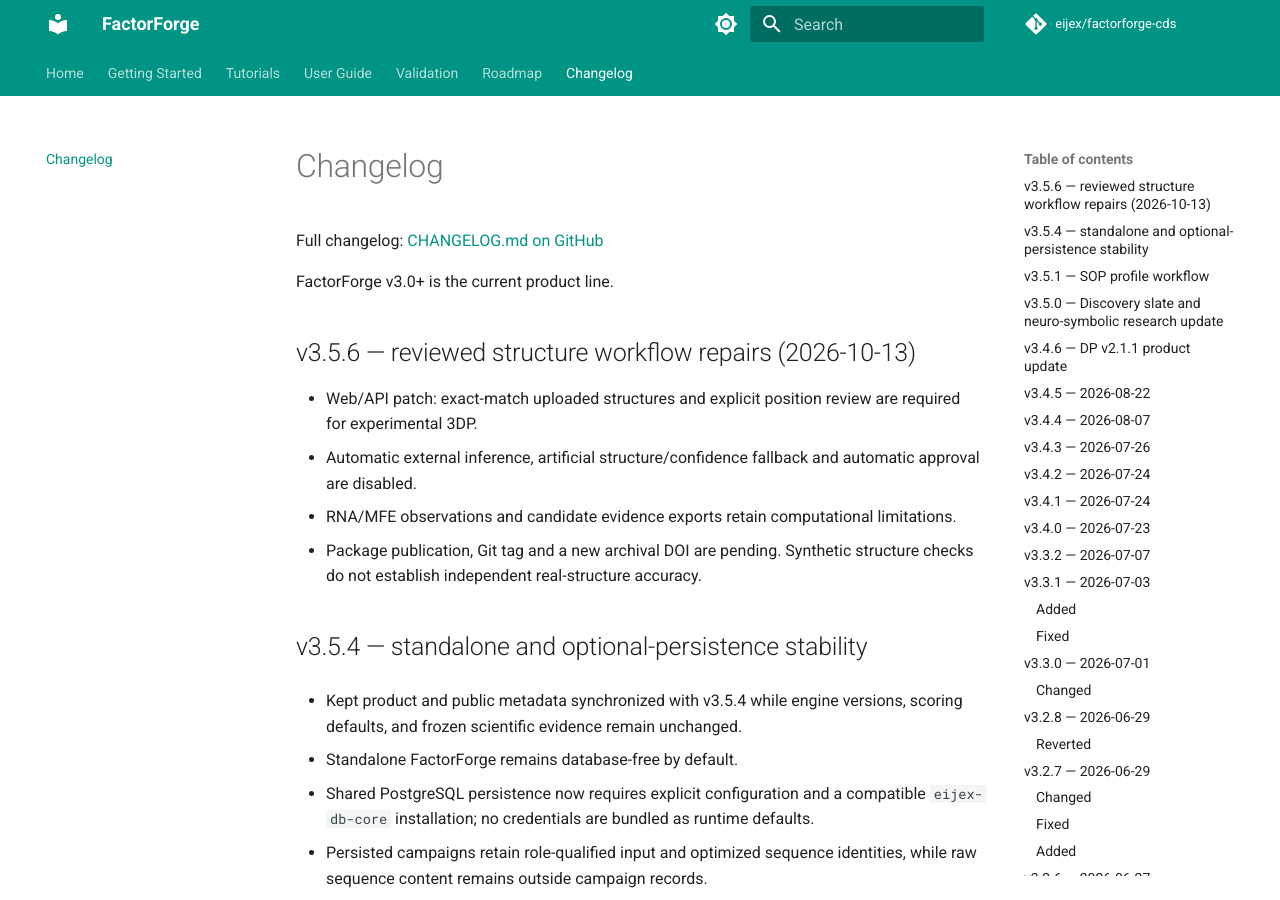
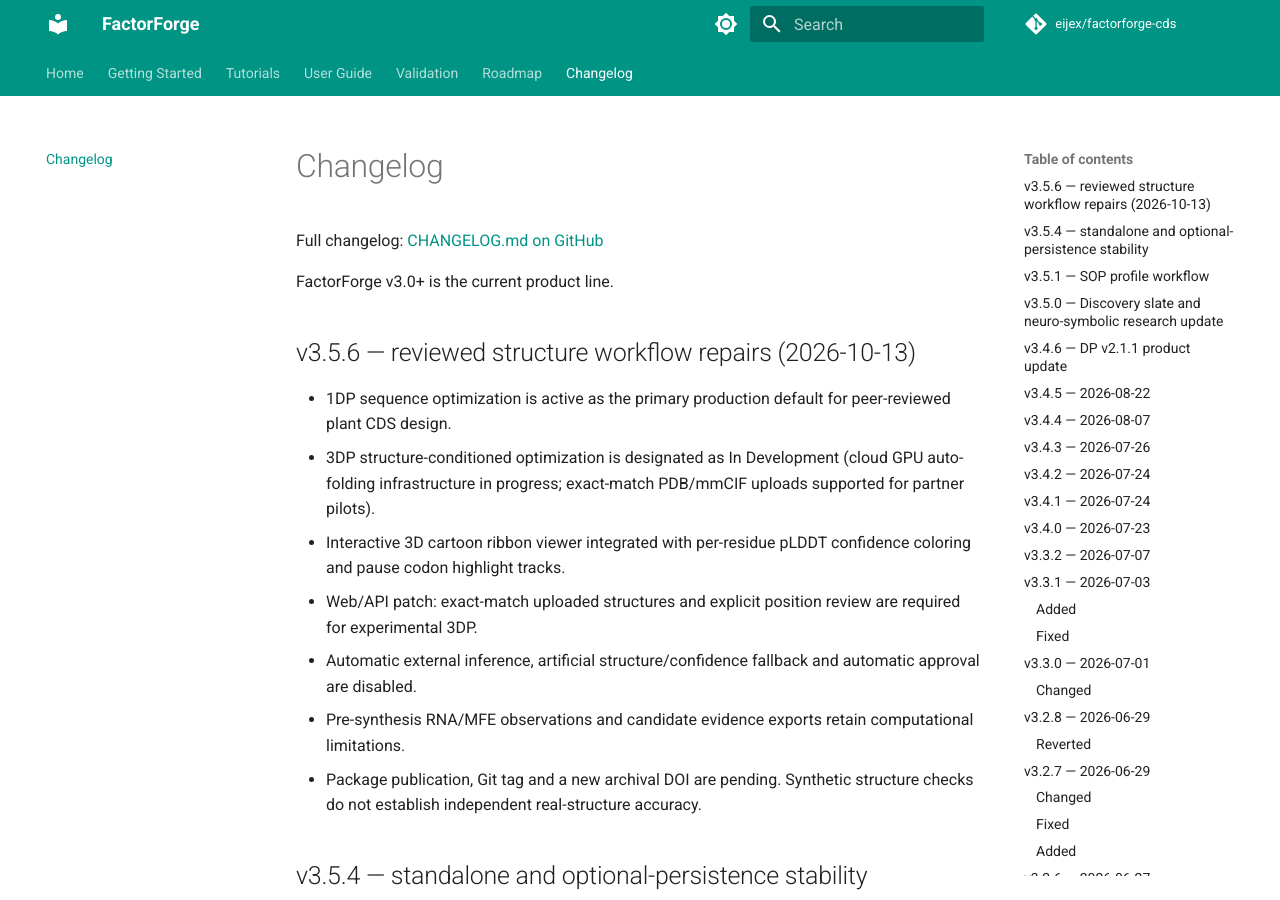
Before and after one commit to eijex/factorforge-cds, an MkDocs documentation site: the page built from docs/changelog.md, in a window 1280 px wide and 900 px high. Built offline with MkDocs 1.6.1 and Material for MkDocs 9.7.7, drawn with Linux system fonts in a browser that asks for light colours; comment, search, counter and statistics services are not loaded.

Commit message:
docs(whats-new): update v3.5.6 release notes to highlight 1DP production default and 3DP in development status

```diff
--- a/docs/changelog.md
+++ b/docs/changelog.md
@@ -6,9 +6,12 @@
 
 ## v3.5.6 — reviewed structure workflow repairs (2026-10-13)
 
+- 1DP sequence optimization is active as the primary production default for peer-reviewed plant CDS design.
+- 3DP structure-conditioned optimization is designated as In Development (cloud GPU auto-folding infrastructure in progress; exact-match PDB/mmCIF uploads supported for partner pilots).
+- Interactive 3D cartoon ribbon viewer integrated with per-residue pLDDT confidence coloring and pause codon highlight tracks.
 - Web/API patch: exact-match uploaded structures and explicit position review are required for experimental 3DP.
 - Automatic external inference, artificial structure/confidence fallback and automatic approval are disabled.
-- RNA/MFE observations and candidate evidence exports retain computational limitations.
+- Pre-synthesis RNA/MFE observations and candidate evidence exports retain computational limitations.
 - Package publication, Git tag and a new archival DOI are pending. Synthetic structure checks do not establish independent real-structure accuracy.
 
 ## v3.5.4 — standalone and optional-persistence stability
```
Also changed, not shown: CHANGELOG.md (+2 -1 lines), 1 other file.
